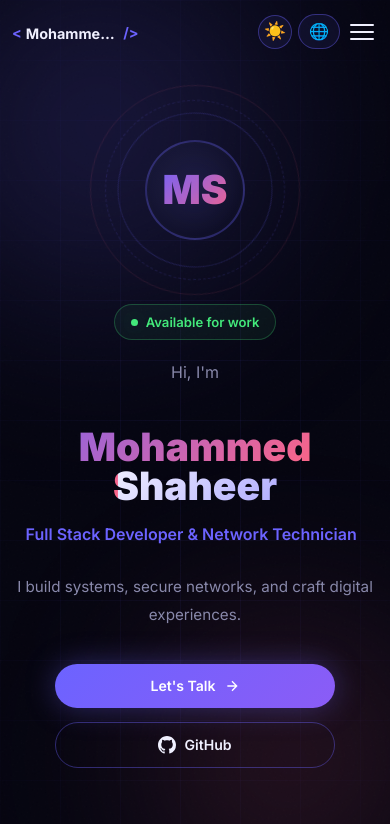
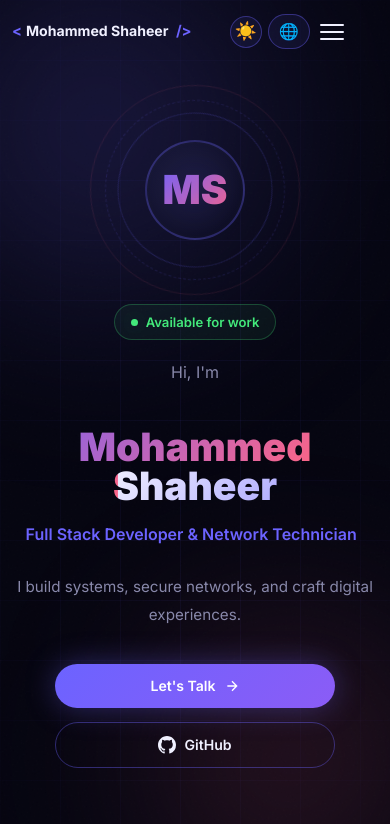
Before and after one commit to MohammedShahir/portfolio, a Vue app: page / in a window 390 px wide. Shown: the top 824 px of the page. Built offline with nearby package versions, Linux system fonts and the light colour scheme.

Commit message:
feat: add responsive NavBar component with theme and language toggles

```diff
--- a/src/components/NavBar.vue
+++ b/src/components/NavBar.vue
@@ -96,28 +96,28 @@ onUnmounted(() => window.removeEventListener('scroll', onScroll))
   max-width: 1100px;
   margin: 0 auto;
   padding: 0 24px;
-  display: flex;
+  display: grid;
+  grid-template-columns: auto 1fr auto;
+  grid-template-areas: 'logo links actions';
   align-items: center;
-  justify-content: space-between;
   gap: 16px;
 }
 .nav-logo {
+  grid-area: logo;
   font-size: 1.1rem;
   font-weight: 700;
   text-decoration: none;
   color: var(--text-primary);
   white-space: nowrap;
-  flex: 0 1 auto;
-  min-width: 0;
-  overflow: hidden;
-  text-overflow: ellipsis;
 }
 .logo-bracket { color: var(--accent-1); }
 .logo-name { margin: 0 4px; }
 
 .nav-links {
+  grid-area: links;
   display: flex;
   gap: 4px;
+  justify-content: center;
 }
 .nav-link {
   text-decoration: none;
@@ -135,6 +135,7 @@ onUnmounted(() => window.removeEventListener('scroll', onScroll))
 .nav-link.active { color: var(--accent-1); }
 
 .nav-actions {
+  grid-area: actions;
   display: flex;
   align-items: center;
   gap: 8px;
@@ -219,29 +220,28 @@ onUnmounted(() => window.removeEventListener('scroll', onScroll))
 .mobile-menu-enter-active, .mobile-menu-leave-active { transition: all 0.35s ease; }
 .mobile-menu-enter-from, .mobile-menu-leave-to { opacity: 0; transform: translateY(-10px); }
 
+/* ─── Mobile ─── */
 @media (max-width: 768px) {
   .nav-links { display: none; }
   .hamburger { display: flex; }
   .navbar { padding: 14px 0; }
   .navbar.scrolled { padding: 10px 0; }
-  .nav-inner { padding: 0 16px; gap: 8px; }
-  /* Logo: show only brackets + initials on narrow screens */
-  .logo-name {
-    display: inline-block;
-    max-width: 140px;
-    overflow: hidden;
-    text-overflow: ellipsis;
-    vertical-align: bottom;
+  .nav-inner {
+    padding: 0 16px;
+    gap: 8px;
+    /* Collapse to 2 columns: logo | actions */
+    grid-template-columns: auto auto;
+    grid-template-areas: 'logo actions';
   }
 }
 
 @media (max-width: 480px) {
   .nav-inner { padding: 0 12px; }
-  .logo-name { max-width: 90px; font-size: 0.9rem; }
-  .logo-bracket { font-size: 0.9rem; }
+  .nav-logo { font-size: 0.92rem; }
+  .logo-name { font-size: 0.88rem; }
   .lang-toggle span:last-child { display: none; }
   .lang-toggle { padding: 7px 10px; gap: 0; }
-  .theme-toggle { width: 34px; height: 34px; }
+  .theme-toggle { width: 32px; height: 32px; }
   .nav-actions { gap: 6px; }
 }
 </style>
```
